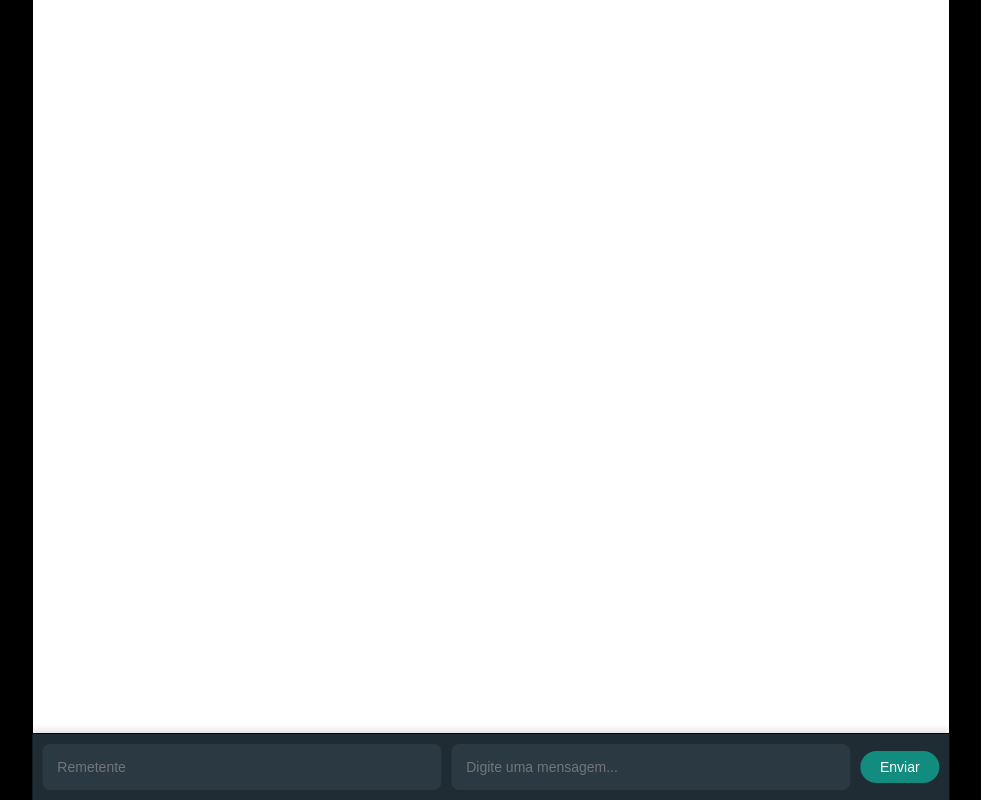
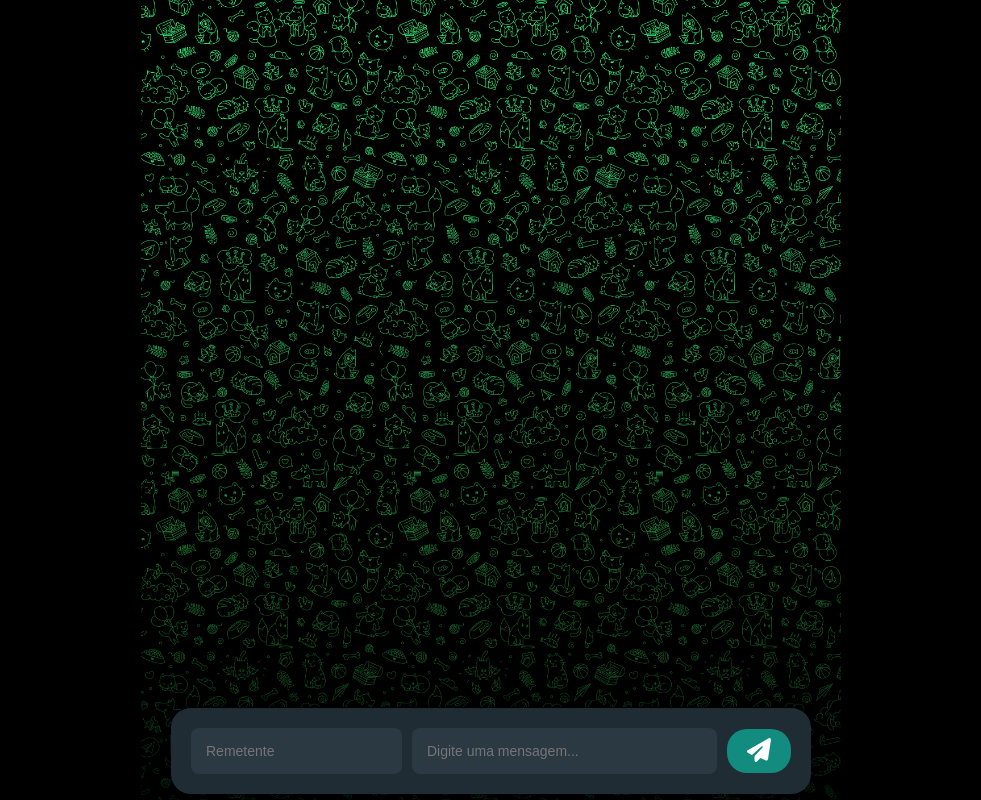
Before and after one commit to sergiolfaria/UaiZap, a React (Create React App) app in the folder uaizap/: page / in a window 1280 px wide. Shown: the whole page, without its empty margins (149-1130 px from the left). Built offline with nearby package versions, Linux system fonts and the light colour scheme.

Commit message:
desing bastante melhorado

```diff
--- a/uaizap/package.json
+++ b/uaizap/package.json
@@ -3,6 +3,11 @@
   "version": "0.1.0",
   "private": true,
   "dependencies": {
+    "@fortawesome/fontawesome-svg-core": "^6.4.2",
+    "@fortawesome/free-brands-svg-icons": "^6.4.2",
+    "@fortawesome/free-regular-svg-icons": "^6.4.2",
+    "@fortawesome/free-solid-svg-icons": "^6.4.2",
+    "@fortawesome/react-fontawesome": "^0.2.0",
     "@testing-library/jest-dom": "^5.17.0",
     "@testing-library/react": "^13.4.0",
     "@testing-library/user-event": "^13.5.0",
--- a/uaizap/src/App.js
+++ b/uaizap/src/App.js
@@ -1,24 +1,54 @@
 import React, { useState } from 'react';
 import ListaMensagens from './components/ListaMensagens';
 import FormularioMensagem from './components/FormularioMensagem';
+import Estiloglobal from './components/estilo-global';
 import styled from 'styled-components';
+import imageUrl from './img/download.png'
 
 
-const Container = styled.div`
-  border: none;
-  color: #fff;
-  padding: 10px;
-  background-color: #fff;
-  width: 70%;
-  height: 96vh;
+
+const ContainerMensagens = styled.div`
+  background-image: url(${imageUrl});
+  background-size: cover;
+  background-repeat: no-repeat;
+  display: flex;
+  flex-direction: column;
+  justify-content: flex-start;
+  max-width: 50%;
+  margin:0 auto;
+  min-height: 100vh;
+  padding: 0px 30px 0px 30px;
+  position: relative;
+  &::before {
+    content: "";
+    position: absolute;
+    top: 0;
+    left: 0;
+    right: 0;
+    bottom: 0;
+    background: linear-gradient(0deg, rgb(7 36 18) 0%, rgb(33 131 55) 34%, rgb(49 187 101) 67%, rgb(56 255 130) 100%);
+    z-index: -1;
+  }
 `;
 
-const Div2 = styled.div`
-  display:flex;
-  justify-content:center;
-`
+
+const FormularioContainer = styled.div`
+  padding: 20px;
+  border-radius: 20px;
+  background-color: #1F2C34;
+  border-top: 1px solid black;
+  box-shadow: 0px -4px 6px rgba(0, 0, 0, 0.1);
+  margin-top: auto;
+  margin-bottom:1%;
+  width: 100%;
+`;
+const MsgContainer = styled.div`
+   margin-top: auto;
+   display: flex;
+   justify-content:center;
+`;
+
 function App() {
-
   const [mensagens, setMensagens] = useState([]);
 
   const adicionarMensagem = (mensagem) => {
@@ -31,13 +61,15 @@ function App() {
   };
 
   return (
-    <Div2>
-      <Container>
-        <ListaMensagens mensagens={mensagens} deletarMensagem={deletarMensagem} />
-
-      </Container>
-      <FormularioMensagem adicionarMensagem={adicionarMensagem} />
-    </Div2>
+    <ContainerMensagens>
+      <Estiloglobal/>
+      <ListaMensagens mensagens={mensagens} deletarMensagem={deletarMensagem} />
+      <MsgContainer>
+        <FormularioContainer alinhamentoPersonalizado>
+          <FormularioMensagem adicionarMensagem={adicionarMensagem} />
+        </FormularioContainer>
+      </MsgContainer>
+    </ContainerMensagens>
   );
 }
 
--- a/uaizap/src/components/FormularioMensagem.js
+++ b/uaizap/src/components/FormularioMensagem.js
@@ -1,23 +1,16 @@
 import React, { useState } from 'react';
 import styled from 'styled-components';
+import { FontAwesomeIcon } from '@fortawesome/react-fontawesome'
+import { faPaperPlane } from '@fortawesome/free-solid-svg-icons'
 
 const Formulario = styled.form`
-  position: fixed;
-  bottom: 0;
-  left: 50%;
-  transform: translateX(-50%);
-  width: 70.1%;
   display: flex;
   justify-content: space-between;
   align-items: center;
-  background-color: #1F2C34;
-  padding: 10px;
-  border-top: 1px solid black;
-  box-shadow: 0px -4px 6px rgba(0, 0, 0, 0.1);
 `;
 
 const Input = styled.input`
-  flex: 1;
+  flex: ${({ Remetente }) => (Remetente ? '0.2' : '1')};
   padding: 15px;
   border: none;
   color: #ffff;
@@ -25,10 +18,7 @@ const Input = styled.input`
   background-color: #2a3942;
   font-size: 14px;
   margin-right: 10px;
-
-
 `;
-
 
 const BotaoEnviar = styled.button`
   border: none;
@@ -40,7 +30,13 @@ const BotaoEnviar = styled.button`
   cursor: pointer;
 `;
 
-function FormularioMensagem({ adicionarMensagem, }) {
+const IconeModificador = styled.div`
+  color: #ffff;
+  font-size: 24px;
+  cursor: pointer;
+`;
+
+function FormularioMensagem({ adicionarMensagem }) {
   const [remetente, setRemetente] = useState('');
   const [conteudo, setConteudo] = useState('');
 
@@ -55,7 +51,6 @@ function FormularioMensagem({ adicionarMensagem, }) {
     }
   };
 
-
   return (
     <Formulario onSubmit={Submit}>
       <Input
@@ -63,16 +58,16 @@ function FormularioMensagem({ adicionarMensagem, }) {
         placeholder="Remetente"
         value={remetente}
         onChange={(e) => setRemetente(e.target.value)}
-
-
+        Remetente={true}
       />
       <Input
         type="text"
         placeholder="Digite uma mensagem..."
         value={conteudo}
         onChange={(e) => setConteudo(e.target.value)}
+        Remetente={false}
       />
-      <BotaoEnviar type="submit">Enviar</BotaoEnviar>
+      <BotaoEnviar type="submit"><IconeModificador><FontAwesomeIcon icon={faPaperPlane} /></IconeModificador></BotaoEnviar>
     </Formulario>
   );
 }
--- a/uaizap/src/components/ItemMensagem.js
+++ b/uaizap/src/components/ItemMensagem.js
@@ -20,6 +20,7 @@ const ConteudoMensagem = styled.span`
   padding: 1vh;
   border-radius: 8px;
   cursor:pointer;
+
 `;
 
 const BackgroundDaMsg = styled.div`
@@ -27,6 +28,7 @@ const BackgroundDaMsg = styled.div`
   padding: 1vh;
   border-radius: 8px;
   cursor:pointer;
+
 `;
 
 
@@ -36,9 +38,9 @@ function ItemMensagem({ mensagem, onDelete }) {
 
   return (
     <MensagemContainer SouEu={SouEu}>
-      <BackgroundDaMsg SouEu={SouEu}>
+      <BackgroundDaMsg SouEu={SouEu} onDoubleClick={onDelete}>
         {!SouEu && <Remetente>{mensagem.remetente} :</Remetente>}
-        <ConteudoMensagem onDoubleClick={onDelete} SouEu={SouEu}>{mensagem.conteudo}</ConteudoMensagem>
+        <ConteudoMensagem SouEu={SouEu}>{mensagem.conteudo}</ConteudoMensagem>
       </BackgroundDaMsg>
 
     </MensagemContainer>
--- a/uaizap/src/components/ListaMensagens.js
+++ b/uaizap/src/components/ListaMensagens.js
@@ -1,13 +1,27 @@
 import React from 'react';
 import ItemMensagem from './ItemMensagem';
+import styled from 'styled-components';
+const ListaMensagensContainer = styled.div`
+  max-height: 89vh;
+  overflow-y: auto;
+
+  &::-webkit-scrollbar {
+    width: 10px;
+  }
+
+  &::-webkit-scrollbar-thumb {
+    background-color: #2a3942;
+    border-radius: 5px;
+  }
+`;
 
 function ListaMensagens({ mensagens, deletarMensagem }) {
   return (
-    <div className="lista-mensagens">
+    <ListaMensagensContainer>
       {mensagens.map((mensagem, indice) => (
         <ItemMensagem key={indice} mensagem={mensagem} onDelete={() => deletarMensagem(indice)} />
       ))}
-    </div>
+    </ListaMensagensContainer>
   );
 }
 
--- /dev/null
+++ b/uaizap/src/components/estilo-global.jsx
@@ -0,0 +1,20 @@
+import React from 'react';
+import styled, { createGlobalStyle } from 'styled-components';
+
+// Estilo global
+const GlobalStyle = createGlobalStyle`
+  body {
+    //background: linear-gradient(0deg, rgb(7 36 18) 0%, rgb(33 131 55) 34%, rgb(60 255 134) 67%, rgb(56 255 130) 100%);
+  }
+`;
+
+function Estiloglobal() {
+  return (
+    <div>
+
+      <GlobalStyle />
+    </div>
+  );
+}
+
+export default Estiloglobal;
```
Also changed, not shown: uaizap/src/img/download.png (added), 1 other file (tests, documents, lock files or other folders).
